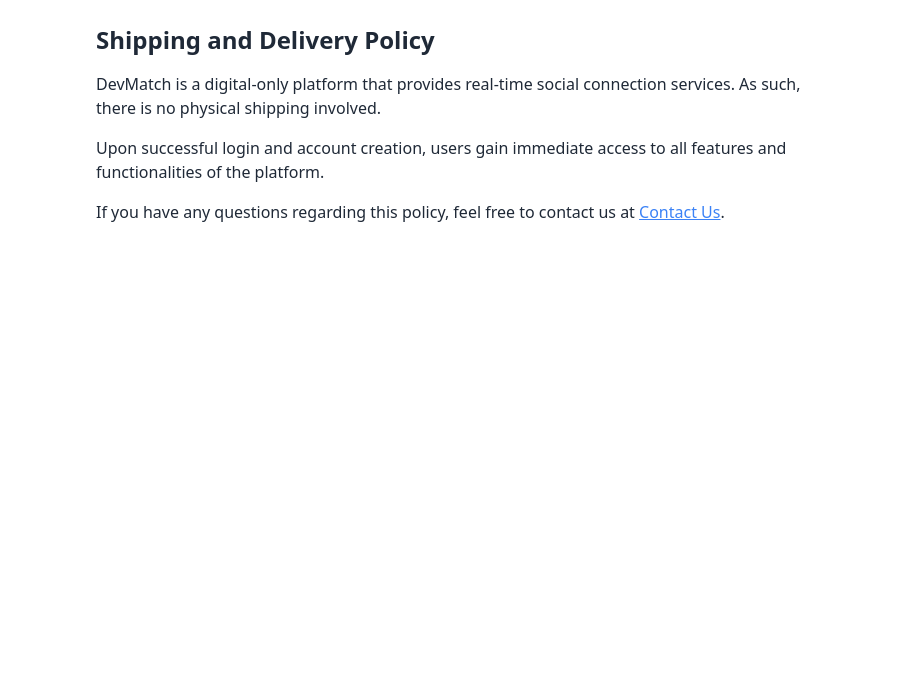
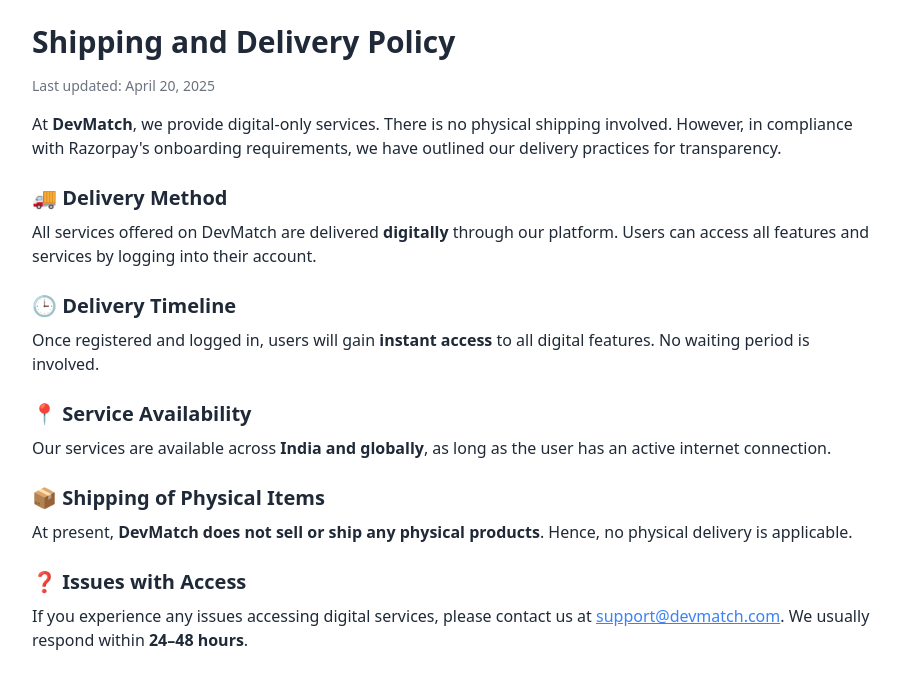
Before and after one commit to dheerajsingh03/devMatch-frontend, a React (Vite) app: page /shipping-policy in a window 1280 px wide. Shown: the top 688 px of the page, without its empty margins (184-1084 px from the left). Built offline with nearby package versions, Linux system fonts and the light colour scheme.

Commit message:
again edit in shipping policy

```diff
--- a/src/components/ShippingPolicy.jsx
+++ b/src/components/ShippingPolicy.jsx
@@ -1,15 +1,44 @@
+import React from "react";
+
 const ShippingPolicy = () => {
   return (
-    <div className="p-6 max-w-3xl mx-auto text-gray-800">
-      <h1 className="text-2xl font-bold mb-4">Shipping and Delivery Policy</h1>
+    <div className="p-6 max-w-4xl mx-auto text-gray-800">
+      <h1 className="text-3xl font-bold mb-4">Shipping and Delivery Policy</h1>
+      <p className="mb-4 text-sm text-gray-500">Last updated: April 20, 2025</p>
+
       <p className="mb-4">
-        DevMatch is a digital-only platform that provides real-time social connection services. As such, there is no physical shipping involved.
+        At <strong>DevMatch</strong>, we provide digital-only services. There is no physical shipping involved.
+        However, in compliance with Razorpay's onboarding requirements, we have outlined our delivery practices for transparency.
       </p>
+
+      <h2 className="text-xl font-semibold mt-6 mb-2">🚚 Delivery Method</h2>
       <p className="mb-4">
-        Upon successful login and account creation, users gain immediate access to all features and functionalities of the platform.
+        All services offered on DevMatch are delivered <strong>digitally</strong> through our platform.
+        Users can access all features and services by logging into their account.
       </p>
+
+      <h2 className="text-xl font-semibold mt-6 mb-2">🕒 Delivery Timeline</h2>
+      <p className="mb-4">
+        Once registered and logged in, users will gain <strong>instant access</strong> to all digital features.
+        No waiting period is involved.
+      </p>
+
+      <h2 className="text-xl font-semibold mt-6 mb-2">📍 Service Availability</h2>
+      <p className="mb-4">
+        Our services are available across <strong>India and globally</strong>, as long as the user has an active internet connection.
+      </p>
+
+      <h2 className="text-xl font-semibold mt-6 mb-2">📦 Shipping of Physical Items</h2>
+      <p className="mb-4">
+        At present, <strong>DevMatch does not sell or ship any physical products</strong>. Hence, no physical delivery is applicable.
+      </p>
+
+      <h2 className="text-xl font-semibold mt-6 mb-2">❓ Issues with Access</h2>
       <p>
-        If you have any questions regarding this policy, feel free to contact us at <a href="/contact-us" className="text-blue-500 underline">Contact Us</a>.
+        If you experience any issues accessing digital services, please contact us at{" "}
+        <a href="mailto:support@devmatch.com" className="text-blue-500 underline">
+          support@devmatch.com
+        </a>. We usually respond within <strong>24–48 hours</strong>.
       </p>
     </div>
   );
```
